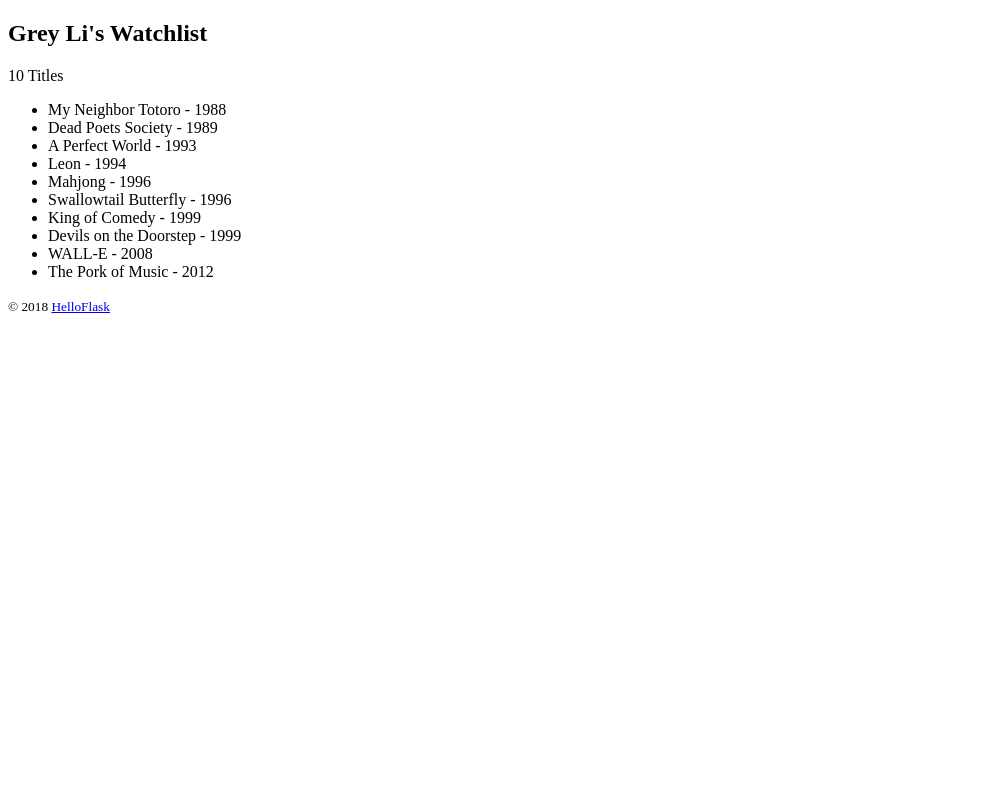
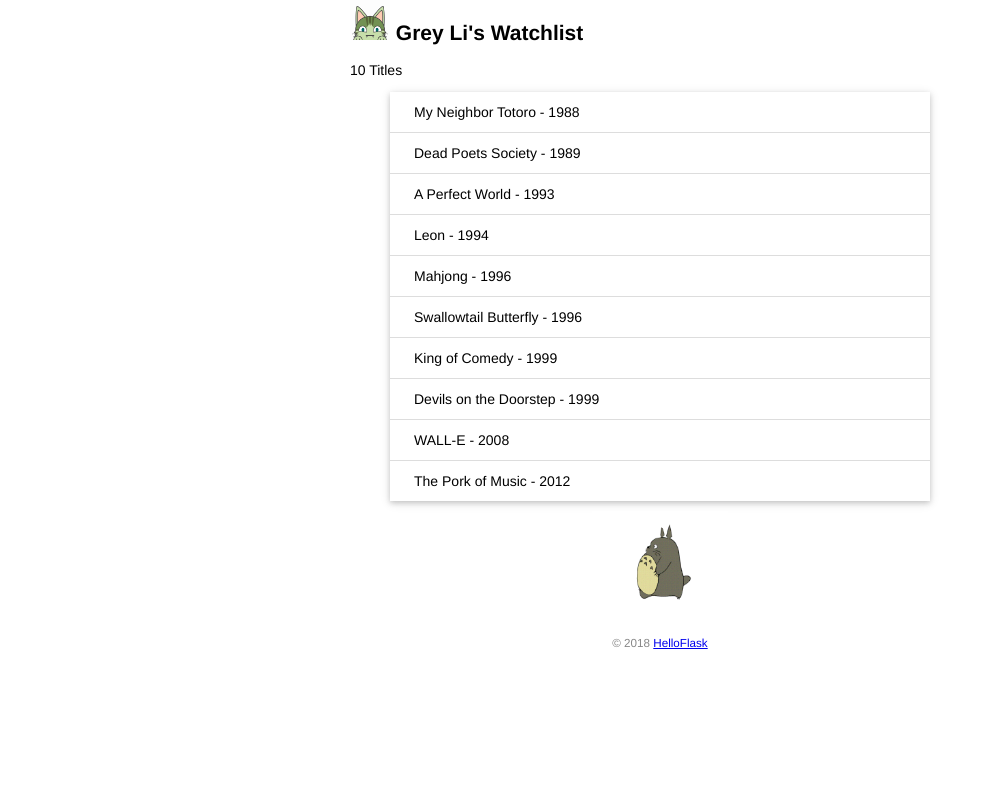
Before and after one commit to xmqaq/flask_study, a Flask app: page / in a window 1280 px wide. Shown: the top 785 px of the page, without its empty margins (0-988 px from the left). Run offline with Flask 3, Linux system fonts and the light colour scheme.

Commit message:
Add static files

```diff
--- /dev/null
+++ b/static/style.css
@@ -0,0 +1,48 @@
+/* 页面整体 */
+body {
+    margin: auto;
+    max-width: 580px;
+    font-size: 14px;
+    font-family: Helvetica, Arial, sans-serif;
+}
+
+/* 页脚 */
+footer {
+    color: #888;
+    margin-top: 15px;
+    text-align: center;
+    padding: 10px;
+}
+
+/* 头像 */
+.avatar {
+    width: 40px;
+}
+
+/* 电影列表 */
+.movie-list {
+    list-style-type: none;
+    padding: 0;
+    margin-bottom: 10px;
+    box-shadow: 0 2px 5px 0 rgba(0, 0, 0, 0.16), 0 2px 10px 0 rgba(0, 0, 0, 0.12);
+}
+
+.movie-list li {
+    padding: 12px 24px;
+    border-bottom: 1px solid #ddd;
+}
+
+.movie-list li:last-child {
+    border-bottom:none;
+}
+
+.movie-list li:hover {
+    background-color: #f8f9fa;
+}
+
+/* 龙猫图片 */
+.totoro {
+    display: block;
+    margin: 0 auto;
+    height: 100px;
+}
--- a/templates/index.html
+++ b/templates/index.html
@@ -1,20 +1,25 @@
-<!DOCTYPE html>
-<html lang="en">
 <head>
     <meta charset="utf-8">
     <title>{{ name }}'s Watchlist</title>
+    <link rel="icon" href="{{ url_for('static', filename='favicon.ico') }}">
+    <link rel="stylesheet" href="{{ url_for('static', filename='style.css') }}" type="text/css">
 </head>
 <body>
-    <h2>{{ name }}'s Watchlist</h2>
-    {# 使用 length 过滤器获取 movies 变量的长度 #}
+    <h2>
+        <img alt="Avatar" class="avatar" src="{{ url_for('static', filename='images/avatar.png') }}">
+        {{ name }}'s Watchlist
+    </h2>
     <p>{{ movies|length }} Titles</p>
     <ul>
-        {% for movie in movies %}  {# 迭代 movies 变量 #}
-        <li>{{ movie.title }} - {{ movie.year }}</li>  {# 等同于 movie['title'] #}
-        {% endfor %}  {# 使用 endfor 标签结束 for 语句 #}
+    <ul class="movie-list">
+        {% for movie in movies %}
+        <li>{{ movie.title }} - {{ movie.year }}</li>
+        {% endfor %}
     </ul>
+    <img alt="Walking Totoro" class="totoro" src="{{ url_for('static', filename='images/totoro.gif') }}">
     <footer>
-        <small>&copy; 2018 <a href="http://helloflask.com/book/3">HelloFlask</a></small>
-    </footer>
+        <small>&copy; 2018 <a href="http://helloflask.com/tutorial">HelloFlask</a></small>
+	</footer>
+    </ul>
 </body>
 </html>
```
Also changed, not shown: static/favicon.ico (added), static/images/avatar.png (added), static/images/totoro.gif (added), 4 other files.
